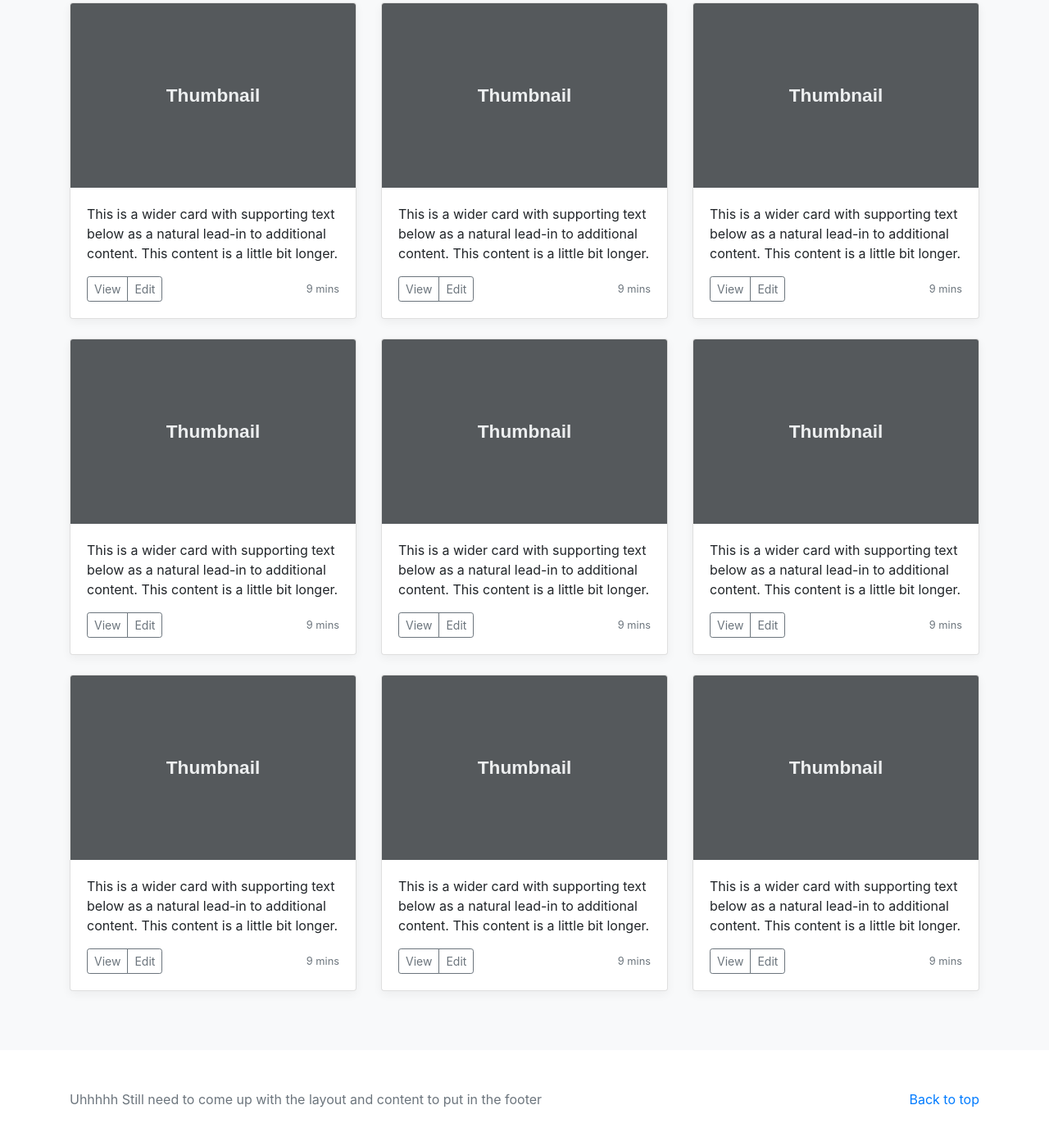
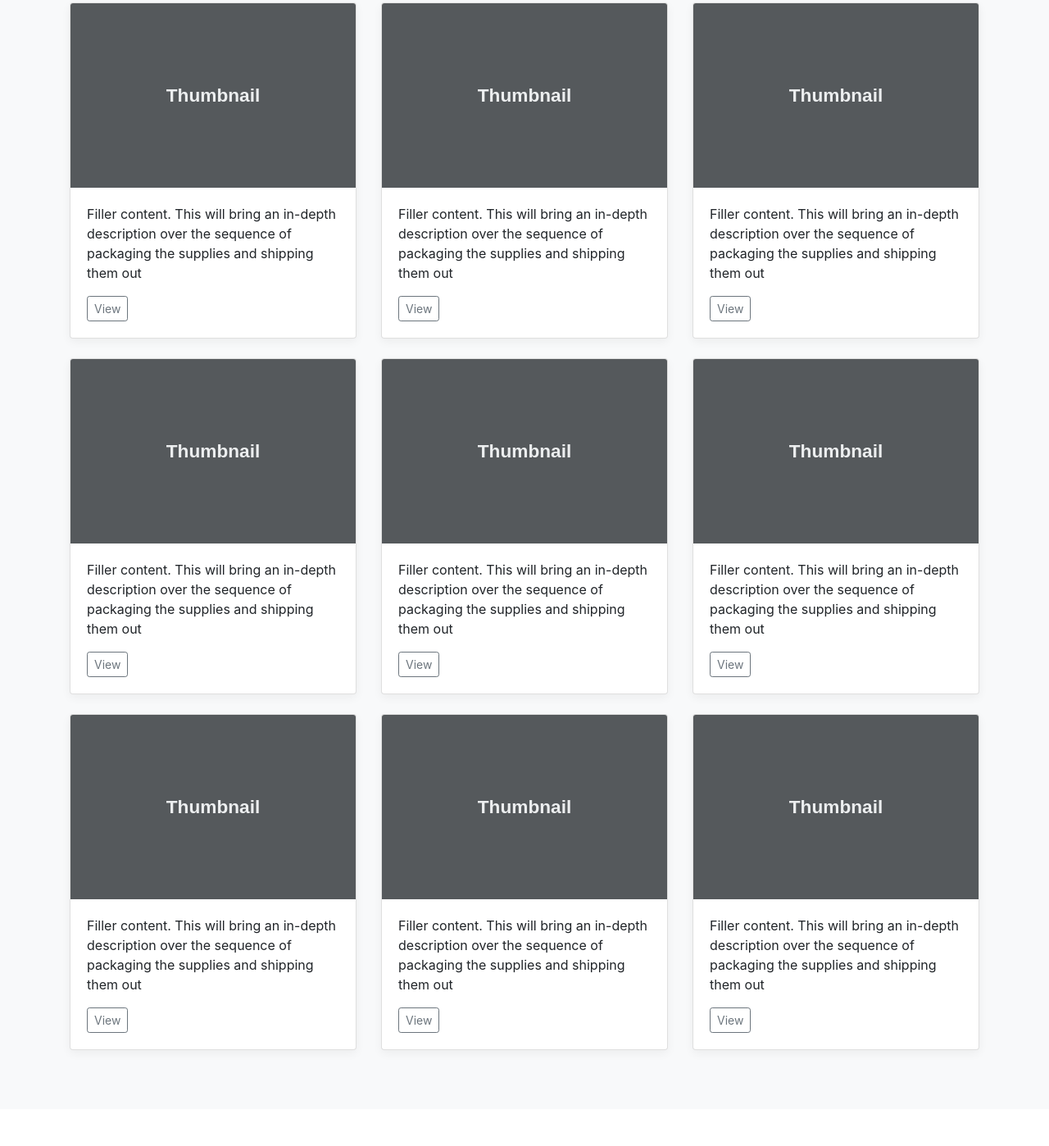
Before and after one commit to AAguilar819/Capstone, a plain HTML site: page description.html in a window 1280 px wide. Shown: the part 509-1907 px from the top of the page at 82% size. Drawn offline with Linux system fonts and the light colour scheme.

Commit message:
Description Update 2
Updated the cards in the description page

```diff
--- a/description.html
+++ b/description.html
@@ -1,5 +1,6 @@
 <!doctype html>
 <html lang="en">
+
 <head>
   <meta charset="utf-8">
   <meta name="viewport" content="width=device-width, initial-scale=1, shrink-to-fit=no">
@@ -77,13 +78,13 @@
             <div class="card mb-4 box-shadow">
               <img class="card-img-top" data-src="holder.js/100px225?theme=thumb&bg=55595c&fg=eceeef&text=Thumbnail" alt="Card image cap">
               <div class="card-body">
-                  <p class="card-text">This is a wider card with supporting text below as a natural lead-in to additional content. This content is a little bit longer.</p>
+                <p class="card-text">Filler content. This will bring an in-depth description over the sequence of packaging the supplies and shipping them out</p>
                 <div class="d-flex justify-content-between align-items-center">
                   <div class="btn-group">
                     <button type="button" class="btn btn-sm btn-outline-secondary">View</button>
-                      <button type="button" class="btn btn-sm btn-outline-secondary">Edit</button>
+
                   </div>
-                    <small class="text-muted">9 mins</small>
+
                 </div>
               </div>
             </div>
@@ -92,13 +93,13 @@
             <div class="card mb-4 box-shadow">
               <img class="card-img-top" data-src="holder.js/100px225?theme=thumb&bg=55595c&fg=eceeef&text=Thumbnail" alt="Card image cap">
               <div class="card-body">
-                  <p class="card-text">This is a wider card with supporting text below as a natural lead-in to additional content. This content is a little bit longer.</p>
+                <p class="card-text">Filler content. This will bring an in-depth description over the sequence of packaging the supplies and shipping them out</p>
                 <div class="d-flex justify-content-between align-items-center">
                   <div class="btn-group">
                     <button type="button" class="btn btn-sm btn-outline-secondary">View</button>
-                      <button type="button" class="btn btn-sm btn-outline-secondary">Edit</button>
+
                   </div>
-                    <small class="text-muted">9 mins</small>
+
                 </div>
               </div>
             </div>
@@ -107,13 +108,13 @@
             <div class="card mb-4 box-shadow">
               <img class="card-img-top" data-src="holder.js/100px225?theme=thumb&bg=55595c&fg=eceeef&text=Thumbnail" alt="Card image cap">
               <div class="card-body">
-                  <p class="card-text">This is a wider card with supporting text below as a natural lead-in to additional content. This content is a little bit longer.</p>
+                <p class="card-text">Filler content. This will bring an in-depth description over the sequence of packaging the supplies and shipping them out</p>
                 <div class="d-flex justify-content-between align-items-center">
                   <div class="btn-group">
                     <button type="button" class="btn btn-sm btn-outline-secondary">View</button>
-                      <button type="button" class="btn btn-sm btn-outline-secondary">Edit</button>
+
                   </div>
-                    <small class="text-muted">9 mins</small>
+
                 </div>
               </div>
             </div>
@@ -123,13 +124,13 @@
             <div class="card mb-4 box-shadow">
               <img class="card-img-top" data-src="holder.js/100px225?theme=thumb&bg=55595c&fg=eceeef&text=Thumbnail" alt="Card image cap">
               <div class="card-body">
-                  <p class="card-text">This is a wider card with supporting text below as a natural lead-in to additional content. This content is a little bit longer.</p>
+                <p class="card-text">Filler content. This will bring an in-depth description over the sequence of packaging the supplies and shipping them out</p>
                 <div class="d-flex justify-content-between align-items-center">
                   <div class="btn-group">
                     <button type="button" class="btn btn-sm btn-outline-secondary">View</button>
-                      <button type="button" class="btn btn-sm btn-outline-secondary">Edit</button>
+
                   </div>
-                    <small class="text-muted">9 mins</small>
+
                 </div>
               </div>
             </div>
@@ -138,13 +139,13 @@
             <div class="card mb-4 box-shadow">
               <img class="card-img-top" data-src="holder.js/100px225?theme=thumb&bg=55595c&fg=eceeef&text=Thumbnail" alt="Card image cap">
               <div class="card-body">
-                  <p class="card-text">This is a wider card with supporting text below as a natural lead-in to additional content. This content is a little bit longer.</p>
+                <p class="card-text">Filler content. This will bring an in-depth description over the sequence of packaging the supplies and shipping them out</p>
                 <div class="d-flex justify-content-between align-items-center">
                   <div class="btn-group">
                     <button type="button" class="btn btn-sm btn-outline-secondary">View</button>
-                      <button type="button" class="btn btn-sm btn-outline-secondary">Edit</button>
+
                   </div>
-                    <small class="text-muted">9 mins</small>
+
                 </div>
               </div>
             </div>
@@ -153,13 +154,13 @@
             <div class="card mb-4 box-shadow">
               <img class="card-img-top" data-src="holder.js/100px225?theme=thumb&bg=55595c&fg=eceeef&text=Thumbnail" alt="Card image cap">
               <div class="card-body">
-                  <p class="card-text">This is a wider card with supporting text below as a natural lead-in to additional content. This content is a little bit longer.</p>
+                <p class="card-text">Filler content. This will bring an in-depth description over the sequence of packaging the supplies and shipping them out</p>
                 <div class="d-flex justify-content-between align-items-center">
                   <div class="btn-group">
                     <button type="button" class="btn btn-sm btn-outline-secondary">View</button>
-                      <button type="button" class="btn btn-sm btn-outline-secondary">Edit</button>
+
                   </div>
-                    <small class="text-muted">9 mins</small>
+
                 </div>
               </div>
             </div>
@@ -169,13 +170,13 @@
             <div class="card mb-4 box-shadow">
               <img class="card-img-top" data-src="holder.js/100px225?theme=thumb&bg=55595c&fg=eceeef&text=Thumbnail" alt="Card image cap">
               <div class="card-body">
-                  <p class="card-text">This is a wider card with supporting text below as a natural lead-in to additional content. This content is a little bit longer.</p>
+                <p class="card-text">Filler content. This will bring an in-depth description over the sequence of packaging the supplies and shipping them out</p>
                 <div class="d-flex justify-content-between align-items-center">
                   <div class="btn-group">
                     <button type="button" class="btn btn-sm btn-outline-secondary">View</button>
-                      <button type="button" class="btn btn-sm btn-outline-secondary">Edit</button>
+
                   </div>
-                    <small class="text-muted">9 mins</small>
+
                 </div>
               </div>
             </div>
@@ -184,13 +185,13 @@
             <div class="card mb-4 box-shadow">
               <img class="card-img-top" data-src="holder.js/100px225?theme=thumb&bg=55595c&fg=eceeef&text=Thumbnail" alt="Card image cap">
               <div class="card-body">
-                  <p class="card-text">This is a wider card with supporting text below as a natural lead-in to additional content. This content is a little bit longer.</p>
+                <p class="card-text">Filler content. This will bring an in-depth description over the sequence of packaging the supplies and shipping them out</p>
                 <div class="d-flex justify-content-between align-items-center">
                   <div class="btn-group">
                     <button type="button" class="btn btn-sm btn-outline-secondary">View</button>
-                      <button type="button" class="btn btn-sm btn-outline-secondary">Edit</button>
+
                   </div>
-                    <small class="text-muted">9 mins</small>
+
                 </div>
               </div>
             </div>
@@ -199,13 +200,13 @@
             <div class="card mb-4 box-shadow">
               <img class="card-img-top" data-src="holder.js/100px225?theme=thumb&bg=55595c&fg=eceeef&text=Thumbnail" alt="Card image cap">
               <div class="card-body">
-                  <p class="card-text">This is a wider card with supporting text below as a natural lead-in to additional content. This content is a little bit longer.</p>
+                <p class="card-text">Filler content. This will bring an in-depth description over the sequence of packaging the supplies and shipping them out</p>
                 <div class="d-flex justify-content-between align-items-center">
                   <div class="btn-group">
                     <button type="button" class="btn btn-sm btn-outline-secondary">View</button>
-                      <button type="button" class="btn btn-sm btn-outline-secondary">Edit</button>
+
                   </div>
-                    <small class="text-muted">9 mins</small>
+
                 </div>
               </div>
             </div>
@@ -229,9 +230,12 @@
     ================================================== -->
   <!-- Placed at the end of the document so the pages load faster -->
   <script src="JS/jquery-3.3.1.min.js" integrity="sha384-KJ3o2DKtIkvYIK3UENzmM7KCkRr/rE9/Qpg6aAZGJwFDMVNA/GpGFF93hXpG5KkN" crossorigin="anonymous"></script>
-    <script>window.jQuery || document.write('<script src="JS/jquery-slim.min.js"><\/script>')</script>
+  <script>
+    window.jQuery || document.write('<script src="JS/jquery-slim.min.js"><\/script>')
+  </script>
   <script src="JS/popper.min.js"></script>
   <script src="JS/bootstrap.min.js"></script>
   <script src="JS/holder.min.js"></script>
 </body>
+
 </html>
```
Lines whose indentation alone changed are shown as unchanged.
